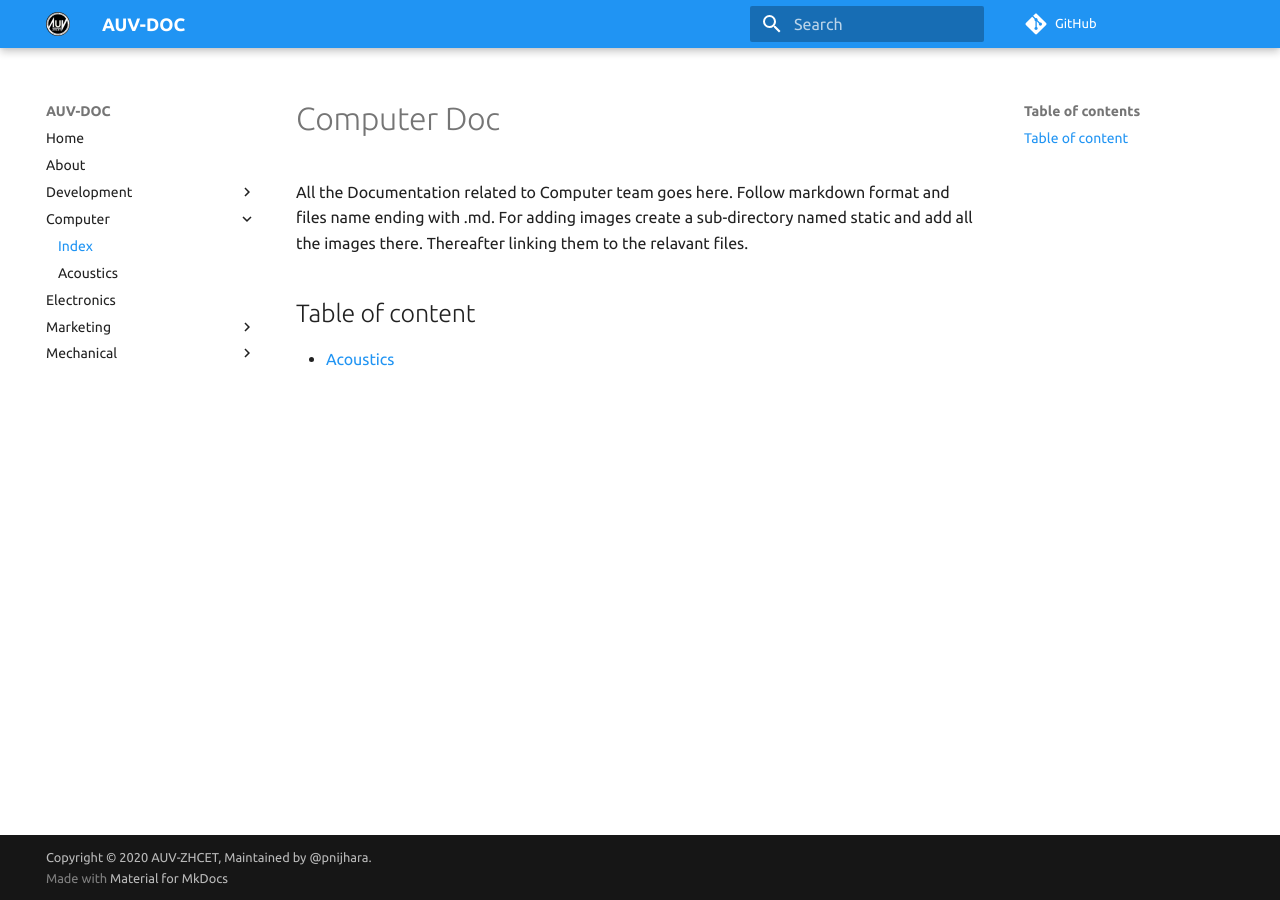
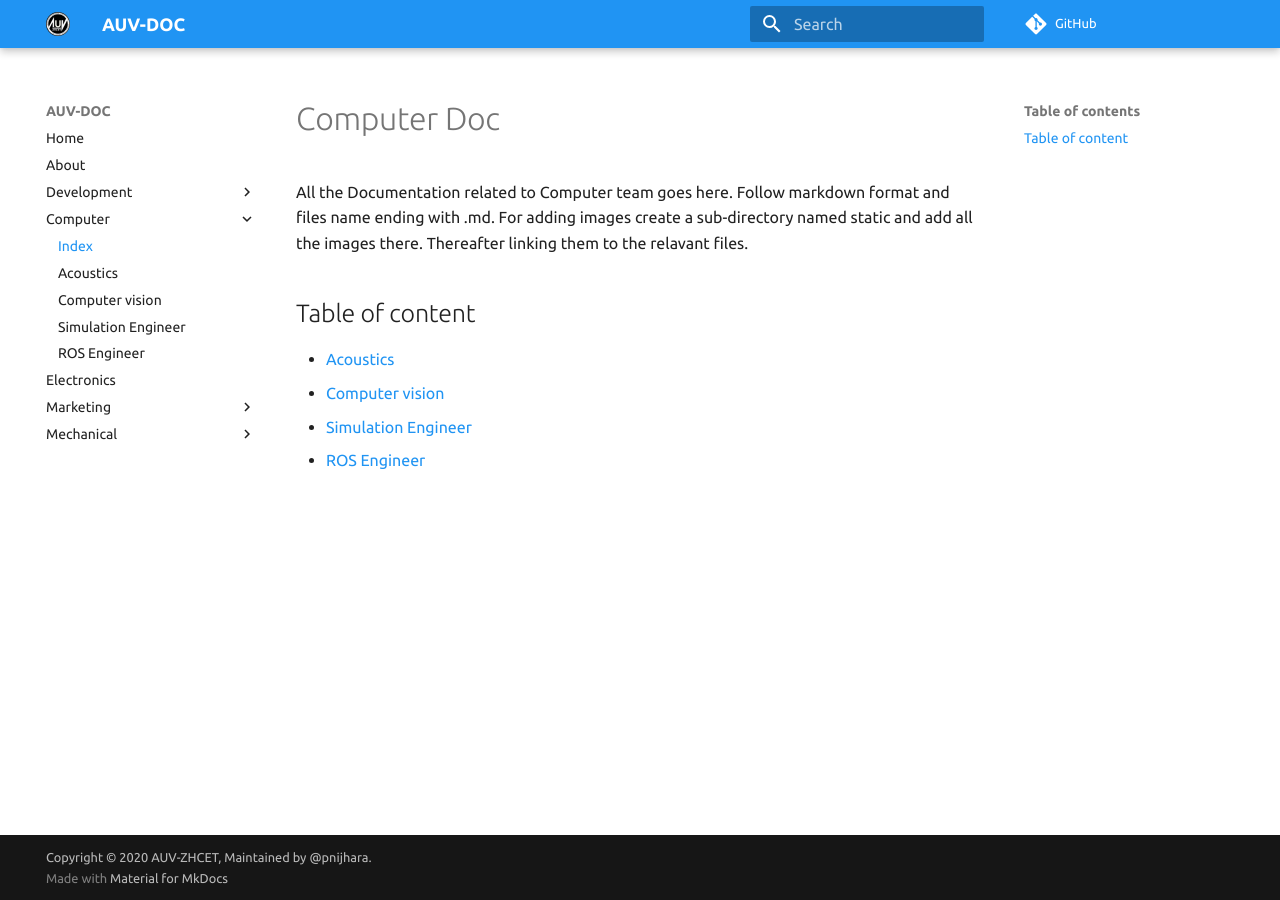
Before and after one commit to auvzhcet/Documentation, an MkDocs documentation site: the page built from docs/computer/README.md, in a window 1280 px wide. Built offline with MkDocs 1.6.1 and Material for MkDocs 9.7.7, drawn with Linux system fonts in a browser that asks for light colours; comment, search, counter and statistics services are not loaded.

Commit message:
docs: Update Computer  README.md (#54)
* update mechanical README

* corrected Spelling

* update nav links

* update table of content

* update nav links

* docs: Fix typo

Co-authored-by: Prajjwal Nijhara <prajjwalnijhara@gmail.com>

```diff
--- a/docs/computer/README.md
+++ b/docs/computer/README.md
@@ -1,6 +1,11 @@
 # Computer Doc
+
 All the Documentation related to Computer team goes here.
 Follow markdown format and files name ending with .md. For adding images create a sub-directory named static and add all the images there. Thereafter linking them to the relavant files.
 
 ## Table of content
+
 - [Acoustics](Acoustics.md)
+- [Computer vision](computer_vision.md)
+- [Simulation Engineer](simulation_Engineer.md)
+- [ROS Engineer](ROS_Engineer.md)
--- a/mkdocs.yml
+++ b/mkdocs.yml
@@ -9,6 +9,9 @@ nav:
   - Computer:
     - Index: computer/README.md
     - Acoustics: computer/Acoustics.md
+    - Computer vision: computer/computer_vision.md
+    - Simulation Engineer: computer/simulation_Engineer.md
+    - ROS Engineer: computer/ROS_Engineer.md
   - Electronics: electronics/README.md
   - Marketing:
     - Index: marketing/README.md
```
